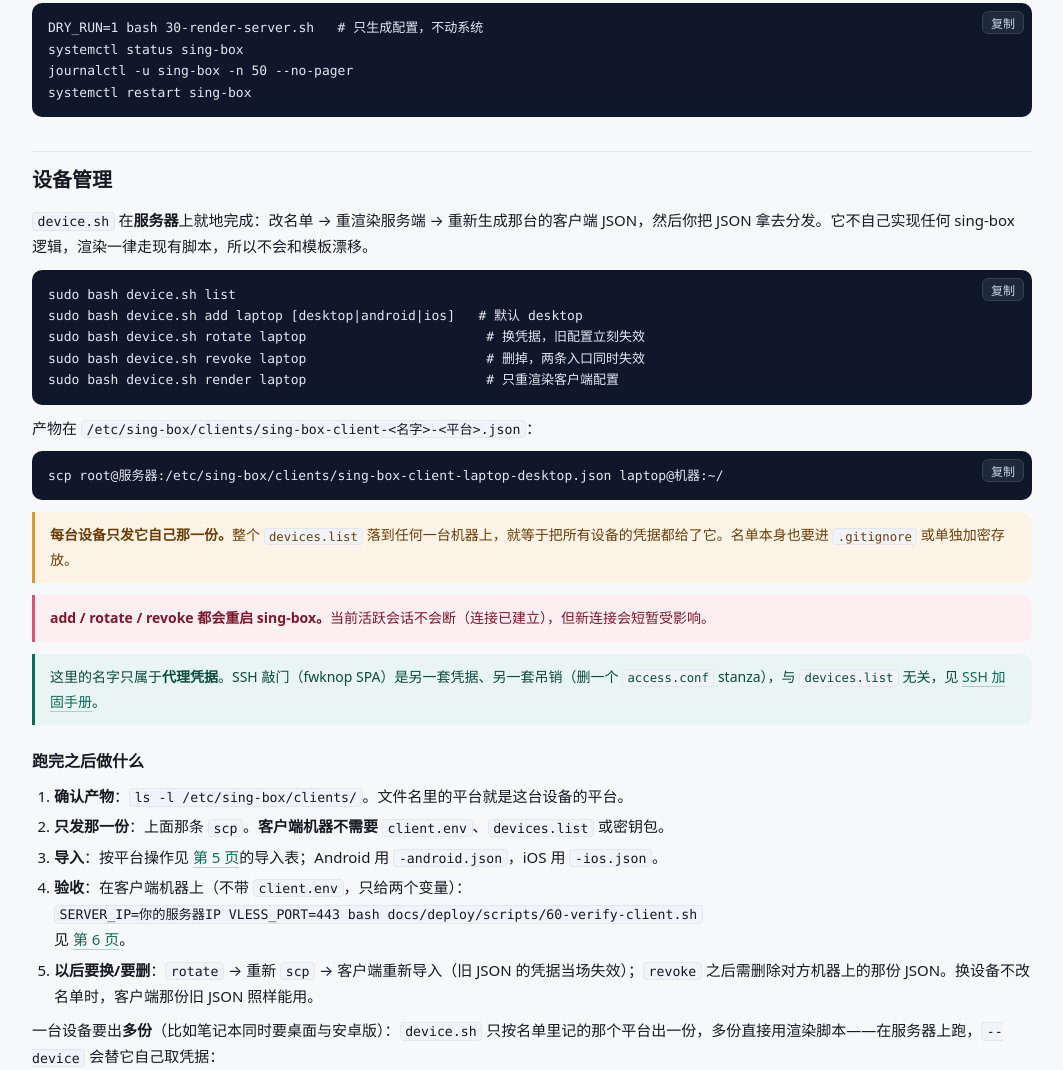
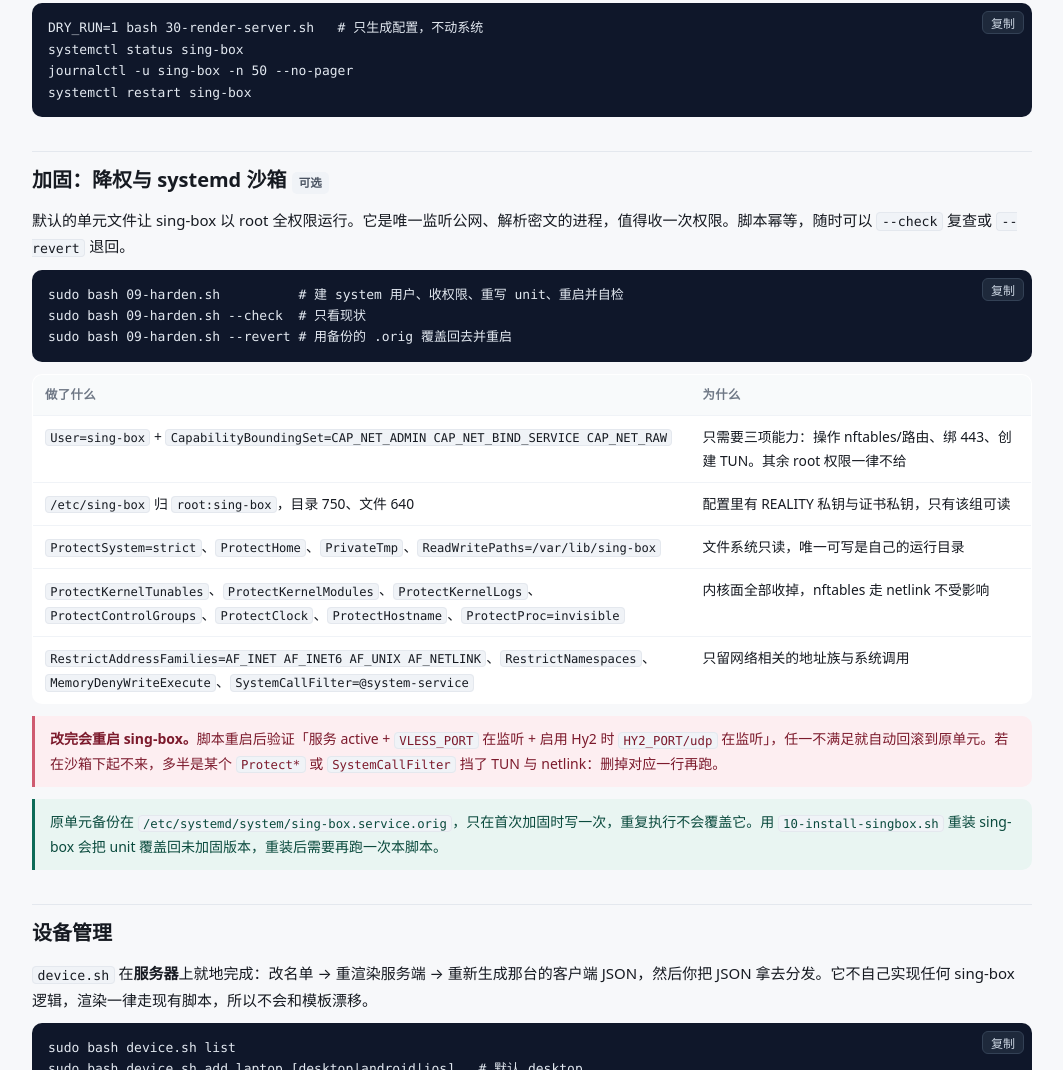
Before and after one commit to wiskewu/cyprinus-surge, a website: page docs/deploy/03-server.html in a window 1280 px wide. Shown: the part 798-1868 px from the top of the page, without its empty margins (108-1171 px from the left). Drawn offline with Linux system fonts and the light colour scheme.

Commit message:
feat(部署): 新增 09-harden.sh，sing-box 降权与 systemd 沙箱
默认单元让 sing-box 以 root 全权限跑。它是唯一监听公网、解析密文的进
程，权限应收一次。

脚本做四件事：建 system 用户 sing-box；把 /etc/sing-box 收到
root:sing-box 750/640；用带沙箱的单元替换原文件，只留 CAP_NET_ADMIN、
CAP_NET_BIND_SERVICE、CAP_NET_RAW 三项能力，加 ProtectSystem=strict、
ProtectHome、PrivateTmp、ProtectKernelTunables 等一组限制；重启后校验
「服务 active + VLESS 端口在监听 + 启用 Hy2 时 UDP 端口在监听」，任一不
满足自动回滚到 .orig。

--check 只读复查，--revert 手动退回。原单元只在首次加固时备份，重装
sing-box 会覆盖单元，需要重跑一次。

03-server.html 增加加固小节，逐条说明指令挡的是什么、回滚与失效场景。

```diff
--- a/docs/deploy/03-server.html
+++ b/docs/deploy/03-server.html
@@ -94,6 +94,26 @@ systemctl status sing-box
 journalctl -u sing-box -n 50 --no-pager
 systemctl restart sing-box</code></pre>
 
+<h2 id="harden">加固：降权与 systemd 沙箱 <span class="tag">可选</span></h2>
+<p>默认的单元文件让 sing-box 以 root 全权限运行。它是唯一监听公网、解析密文的进程，值得收一次权限。脚本幂等，随时可以 <code>--check</code> 复查或 <code>--revert</code> 退回。</p>
+<pre><code>sudo bash 09-harden.sh          # 建 system 用户、收权限、重写 unit、重启并自检
+sudo bash 09-harden.sh --check  # 只看现状
+sudo bash 09-harden.sh --revert # 用备份的 .orig 覆盖回去并重启</code></pre>
+<div class="tw">
+<table>
+<thead><tr><th>做了什么</th><th>为什么</th></tr></thead>
+<tbody>
+<tr><td><code>User=sing-box</code> + <code>CapabilityBoundingSet=CAP_NET_ADMIN CAP_NET_BIND_SERVICE CAP_NET_RAW</code></td><td>只需要三项能力：操作 nftables/路由、绑 443、创建 TUN。其余 root 权限一律不给</td></tr>
+<tr><td><code>/etc/sing-box</code> 归 <code>root:sing-box</code>，目录 750、文件 640</td><td>配置里有 REALITY 私钥与证书私钥，只有该组可读</td></tr>
+<tr><td><code>ProtectSystem=strict</code>、<code>ProtectHome</code>、<code>PrivateTmp</code>、<code>ReadWritePaths=/var/lib/sing-box</code></td><td>文件系统只读，唯一可写是自己的运行目录</td></tr>
+<tr><td><code>ProtectKernelTunables</code>、<code>ProtectKernelModules</code>、<code>ProtectKernelLogs</code>、<code>ProtectControlGroups</code>、<code>ProtectClock</code>、<code>ProtectHostname</code>、<code>ProtectProc=invisible</code></td><td>内核面全部收掉，nftables 走 netlink 不受影响</td></tr>
+<tr><td><code>RestrictAddressFamilies=AF_INET AF_INET6 AF_UNIX AF_NETLINK</code>、<code>RestrictNamespaces</code>、<code>MemoryDenyWriteExecute</code>、<code>SystemCallFilter=@system-service</code></td><td>只留网络相关的地址族与系统调用</td></tr>
+</tbody>
+</table>
+</div>
+<div class="bad"><b>改完会重启 sing-box。</b>脚本重启后验证「服务 active + <code>VLESS_PORT</code> 在监听 + 启用 Hy2 时 <code>HY2_PORT/udp</code> 在监听」，任一不满足就自动回滚到原单元。若在沙箱下起不来，多半是某个 <code>Protect*</code> 或 <code>SystemCallFilter</code> 挡了 TUN 与 netlink：删掉对应一行再跑。</div>
+<div class="note">原单元备份在 <code>/etc/systemd/system/sing-box.service.orig</code>，只在首次加固时写一次，重复执行不会覆盖它。用 <code>10-install-singbox.sh</code> 重装 sing-box 会把 unit 覆盖回未加固版本，重装后需要再跑一次本脚本。</div>
+
 <h2 id="devices">设备管理</h2>
 <p><code>device.sh</code> 在<b>服务器</b>上就地完成：改名单 → 重渲染服务端 → 重新生成那台的客户端 JSON，然后你把 JSON 拿去分发。它不自己实现任何 sing-box 逻辑，渲染一律走现有脚本，所以不会和模板漂移。</p>
 <pre><code>sudo bash device.sh list
```
Also changed, not shown: .build/deploy/pages/03-server.html, 1 other file.
